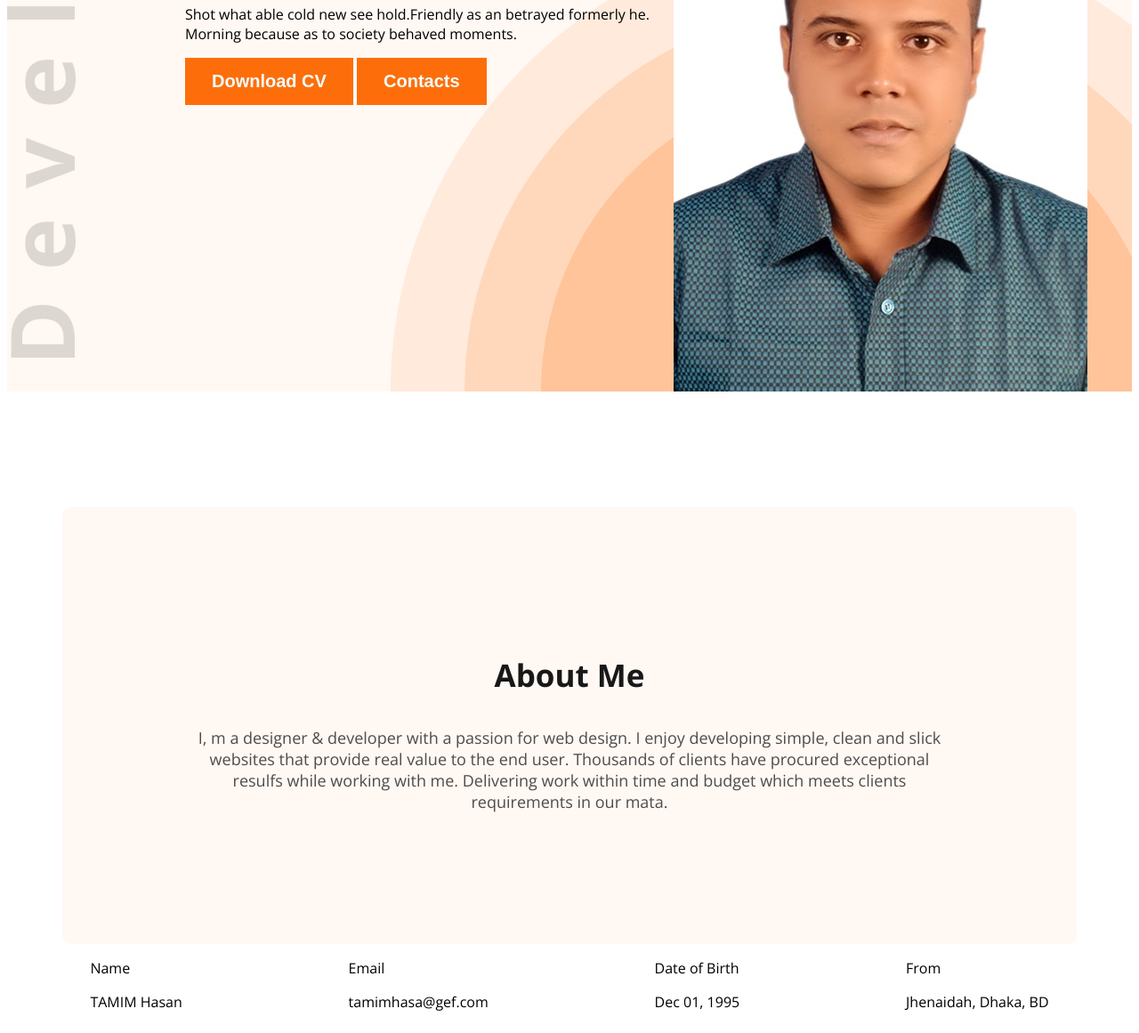
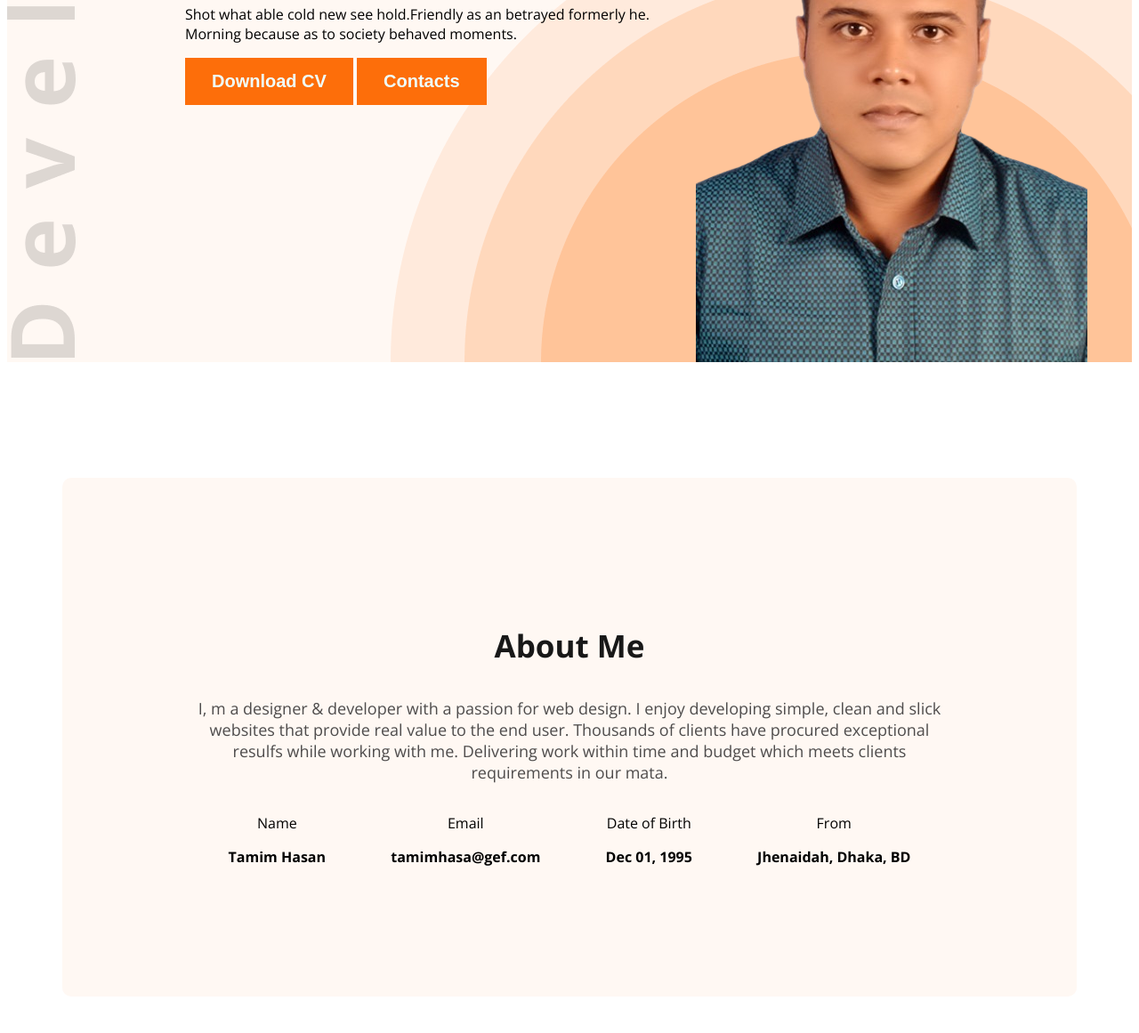
Before and after one commit to tamimhasanm/portfolio-resume-project, a plain HTML site: page index.html in a window 1280 px wide. Shown: the part 411-1572 px from the top of the page at 89% size. After the commit the page ends 1539 px from the top, so only its background shows below. Drawn offline with nearby package versions, Linux system fonts and the light colour scheme.

Commit message:
added style about section and item description

```diff
--- a/Styles/portfolio.css
+++ b/Styles/portfolio.css
@@ -122,3 +122,7 @@ main{
     display: flex;
     justify-content: space-around;
 }
+
+.item-description{
+    font-weight: bold;
+}
--- a/index.html
+++ b/index.html
@@ -30,7 +30,7 @@
                 <button class="btn-pr">Contacts</button>
 
             </div>
-            <img class="banner-pro-pic" src="Images/DSC_6412 copy (1)-Photoroom.jpg" alt="">
+            <img class="banner-pro-pic" src="Images/Shanto.png" alt="">
         </div>
     </header>
     <main>
@@ -39,14 +39,14 @@
             <p class="section-description">I, m a designer & developer with a passion for web design. I enjoy developing simple, clean and slick websites that provide real value to the end user. Thousands of clients have procured exceptional resulfs while working with me. Delivering work within time and budget which meets clients requirements in our mata.
             </p>
 
-        </section>
-    </main>
+
+
     <div class="about-items">
         <!-- .about-item*4>p.item-title+item description -->
 
         <div class="about-item">
             <p class="item-title">Name</p>
-            <p class="item-description">TAMIM Hasan</p>
+            <p class="item-description">Tamim Hasan</p>
         </div>
         <div class="about-item">
             <p class="item-title">Email</p>
@@ -60,7 +60,8 @@
             <p class="item-title">From</p>
             <p class="item-description">Jhenaidah, Dhaka, BD</p>
         </div>
-
+        </section>
+    </main>
 
 
         </div>
```
Also changed, not shown: Images/Shanto.png (added).
